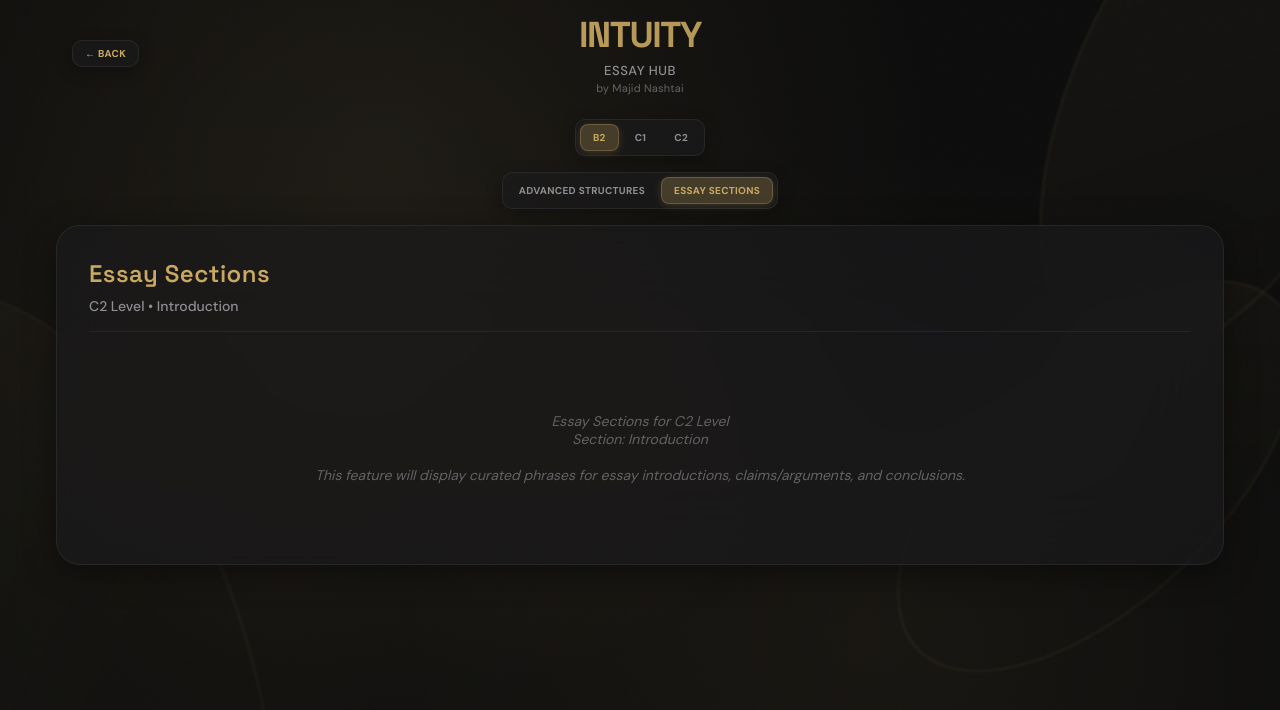
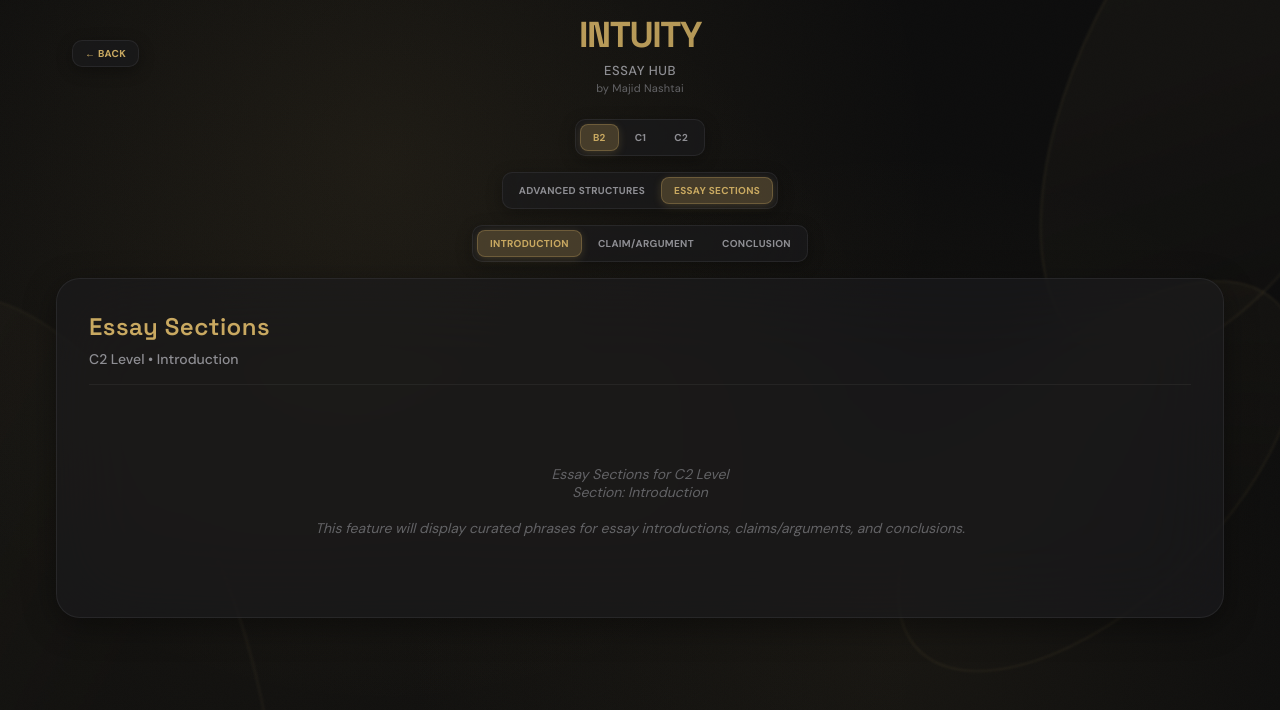
Before and after one commit to mhnashtai-prog/paragraph-generator, a plain HTML site: page index.html in a window 1280 px wide. Both pictures are taken after a click on the button "ESSAY SECTIONS". Drawn offline with Linux system fonts and the light colour scheme.

Commit message:
Update index.html

```diff
--- a/index.html
+++ b/index.html
@@ -631,6 +631,14 @@
       });
       event.target.classList.add('active');
 
+      // Show/hide section bar
+      const sectionBar = document.getElementById('sectionBar');
+      if (content === 'sections') {
+        sectionBar.style.display = 'flex';
+      } else {
+        sectionBar.style.display = 'none';
+      }
+
       updateContentDisplay();
     }
 
```
